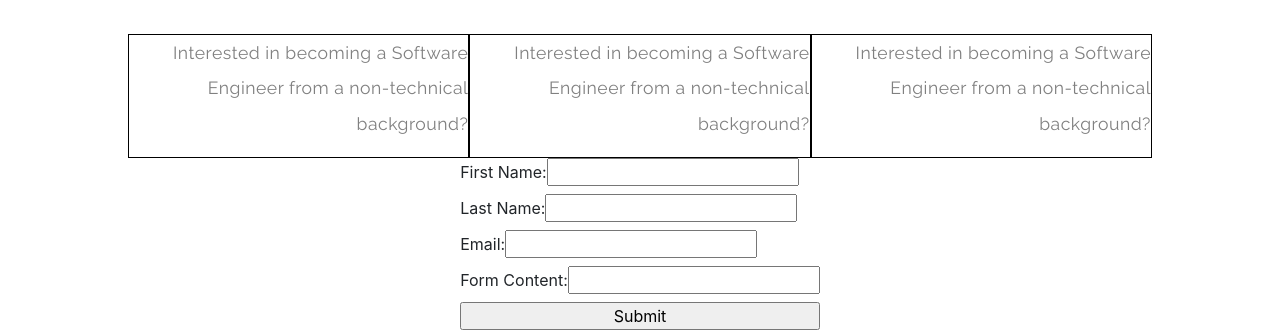
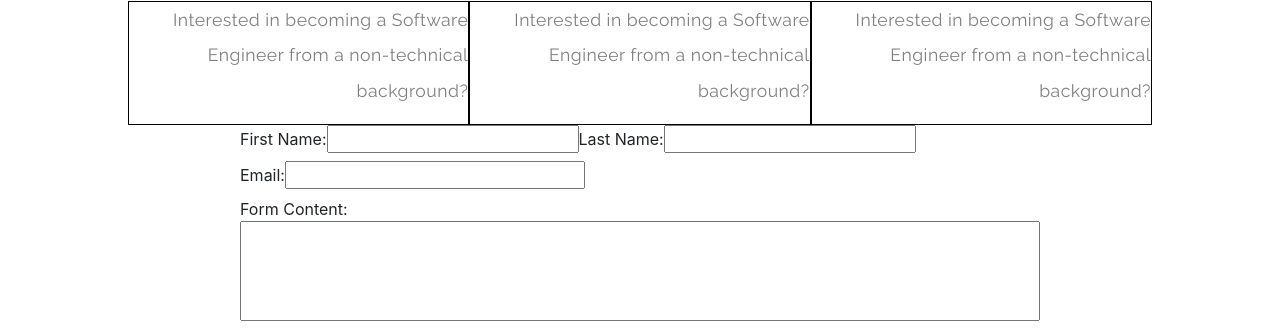
Before and after one commit to davidhk21/my-portfolio, a Next.js app: page /contact_me in a window 1280 px wide. Shown: the part 598-931 px from the top of the page. Built offline with nearby package versions, Linux system fonts and the light colour scheme.

Commit message:
small changes to form

```diff
--- a/components/contact_components/contact_form.js
+++ b/components/contact_components/contact_form.js
@@ -1,6 +1,6 @@
 import React, { useState } from 'react';
+import validator from 'validator';
 import sendContactMail from '../../utils/mail_api';
-import validator from 'validator';
 import styles from '../../styles/Contact.module.css';
 
 export default function ContactForm() {
@@ -56,6 +56,7 @@ export default function ContactForm() {
       <div>
         <form onSubmit={handleSubmit} className={styles.formContainer}>
           {fieldsError ? <div>All fields need to be filled, or if all fields are filled, make sure email is valid</div> : null}
+          <div className={styles.firstLastFields}>
             <label htmlFor="first-name">
               First Name:
               <input type="text" value={firstName} onChange={handleFirstNameChange} />
@@ -64,13 +65,14 @@ export default function ContactForm() {
               Last Name:
               <input type="text" value={lastName} onChange={handleLastNameChange} />
             </label>
+          </div>
           <label htmlFor="email">
             Email:
-            <input type="email" value={email} onChange={handleEmailChange} />
+            <input type="email" value={email} onChange={handleEmailChange} className={styles.emailInput} />
           </label>
           <label htmlFor="form-content">
             Form Content:
-            <input type="text" value={formContent} onChange={handleFormContentChange} />
+            <textarea type="text" value={formContent} onChange={handleFormContentChange} className={styles.contentInput} />
           </label>
           <input type="submit" value="Submit" />
         </form>
--- a/styles/Contact.module.css
+++ b/styles/Contact.module.css
@@ -56,4 +56,19 @@
 .formContainer {
   display: flex;
   flex-direction: column;
+  width: 800px;
 }
+
+.firstLastfields {
+  display: flex;
+}
+
+.emailInput {
+  width: 300px;
+}
+
+.contentInput {
+  width: 100%;
+  height: 100px;
+  resize: none;
+}
```
Lines whose indentation alone changed are shown as unchanged.
